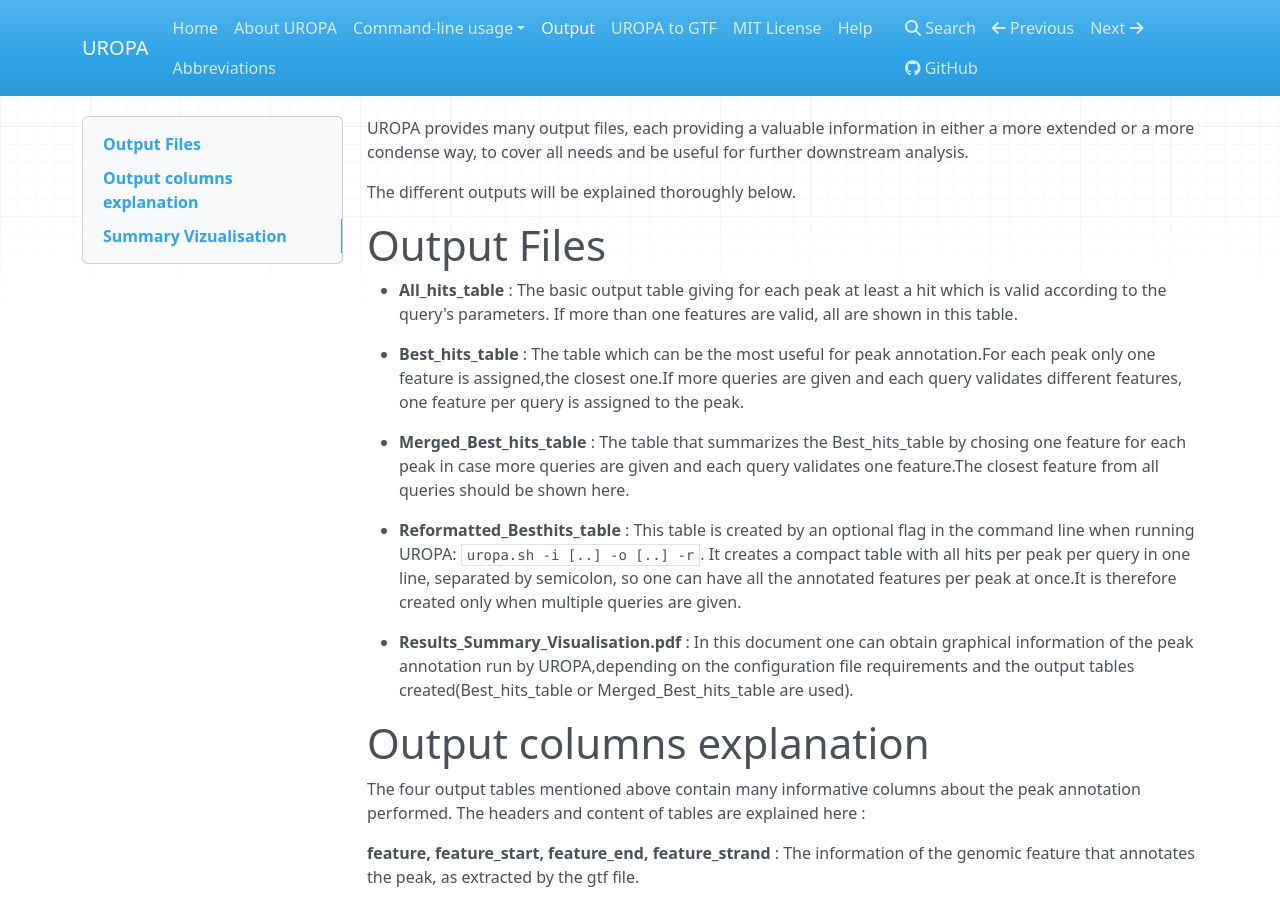
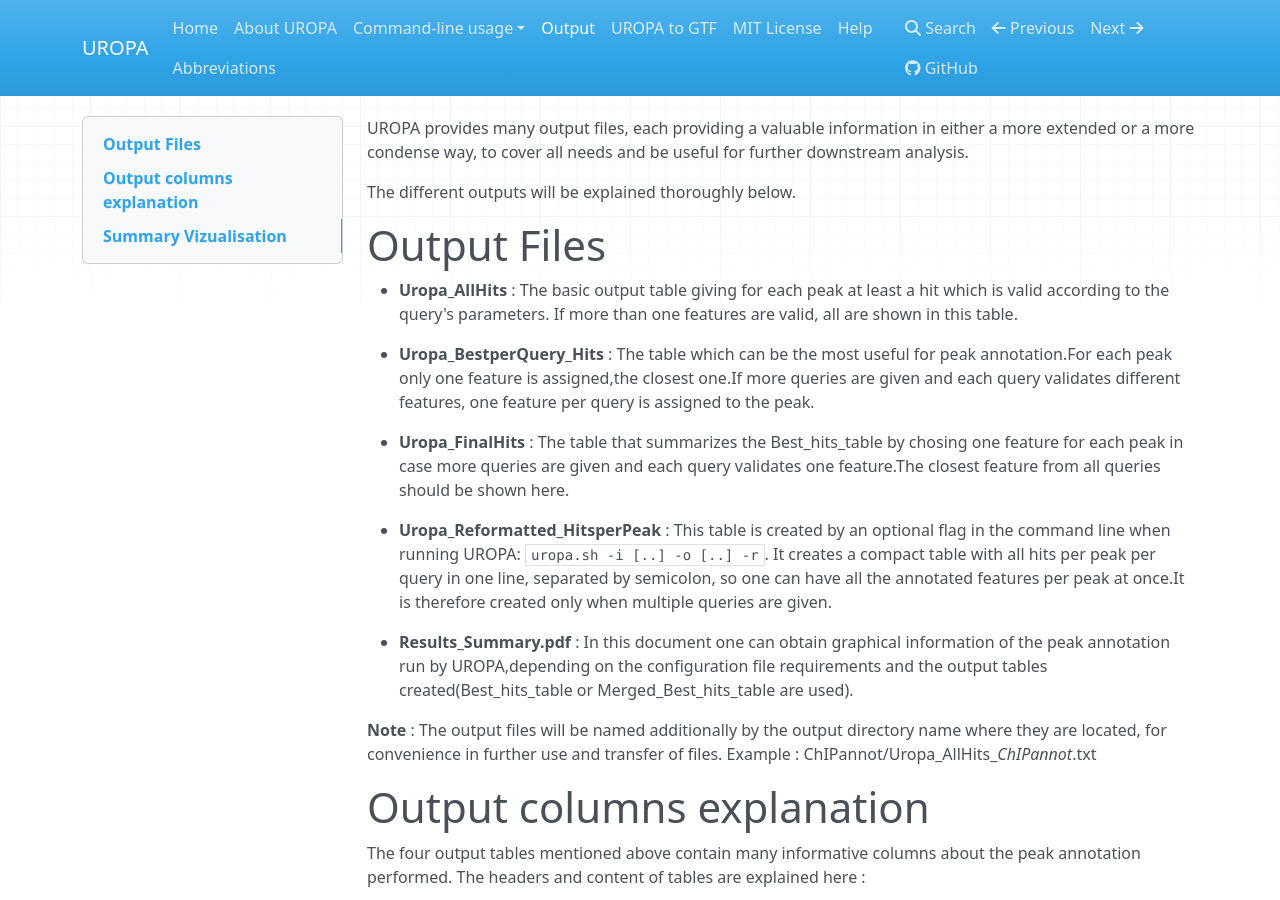
Before and after one commit to loosolab/UROPA, an MkDocs documentation site: the page built from docs/output.md, in a window 1280 px wide and 900 px high. Built offline with MkDocs 1.6.1, drawn with Linux system fonts in a browser that asks for light colours; nearby versions of some CDN libraries; old or Windows-style settings are respelled for this version of MkDocs.

Commit message:
Change output names

```diff
--- a/docs/output.md
+++ b/docs/output.md
@@ -3,16 +3,18 @@ UROPA provides many output files, each providing a valuable information in eithe
 The different outputs will be explained thoroughly below.
 
 #Output Files
-* **All_hits_table**  : The basic output table giving for each peak at least a hit which is valid according to the query's parameters. If more than one features are valid, all are shown in this table.
+* **Uropa_AllHits**  : The basic output table giving for each peak at least a hit which is valid according to the query's parameters. If more than one features are valid, all are shown in this table.
 
-* **Best_hits_table** : The table which can be the most useful for peak annotation.For each peak only one feature is assigned,the closest one.If more queries are given and each query validates different features, one feature per query is assigned to the peak.
+* **Uropa_BestperQuery_Hits** : The table which can be the most useful for peak annotation.For each peak only one feature is assigned,the closest one.If more queries are given and each query validates different features, one feature per query is assigned to the peak.
 
-* **Merged_Best_hits_table** : The table that summarizes the Best_hits_table by chosing one feature for each peak in case more queries are given and each query validates one feature.The closest feature from all queries should be shown here.
+* **Uropa_FinalHits** : The table that summarizes the Best_hits_table by chosing one feature for each peak in case more queries are given and each query validates one feature.The closest feature from all queries should be shown here.
 
-* **Reformatted_Besthits_table** : This table is created by an optional flag in the command line when running UROPA: ` uropa.sh -i [..] -o [..] -r`. It creates a compact table with all hits per peak per query in one line, separated by semicolon, so one can have all the annotated features per peak at once.It is therefore created only when multiple queries are given.
+* **Uropa_Reformatted_HitsperPeak** : This table is created by an optional flag in the command line when running UROPA: ` uropa.sh -i [..] -o [..] -r`. It creates a compact table with all hits per peak per query in one line, separated by semicolon, so one can have all the annotated features per peak at once.It is therefore created only when multiple queries are given.
 
-* **Results_Summary_Visualisation.pdf** : In this document one can obtain graphical information of the peak annotation run by UROPA,depending on the configuration file requirements and the output tables created(Best_hits_table or Merged_Best_hits_table are used).
+* **Results_Summary.pdf** : In this document one can obtain graphical information of the peak annotation run by UROPA,depending on the configuration file requirements and the output tables created(Best_hits_table or Merged_Best_hits_table are used).
 
+**Note** : The output files will be named additionally by the output directory name where they are located, for convenience in further use and transfer of files.
+Example  : ChIPannot/Uropa_AllHits_*ChIPannot*.txt
 
 
 #Output columns explanation
```
